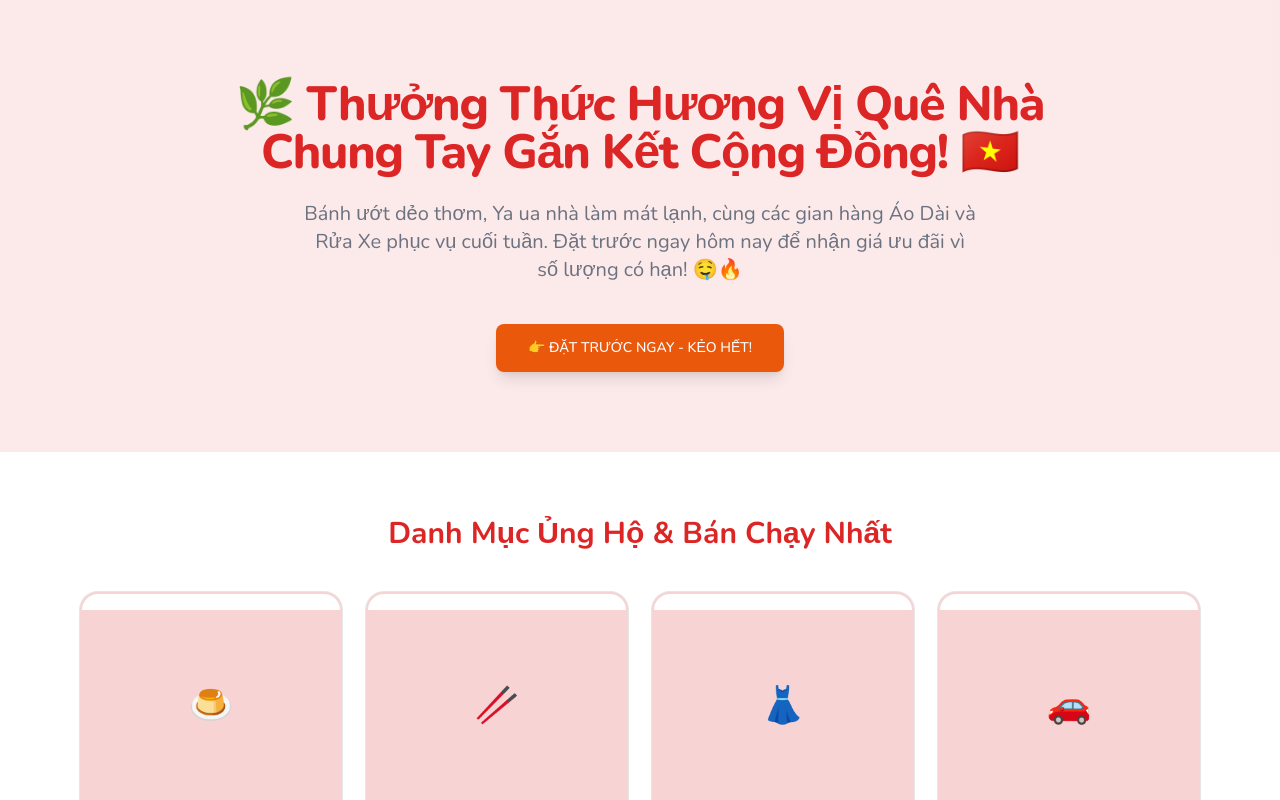
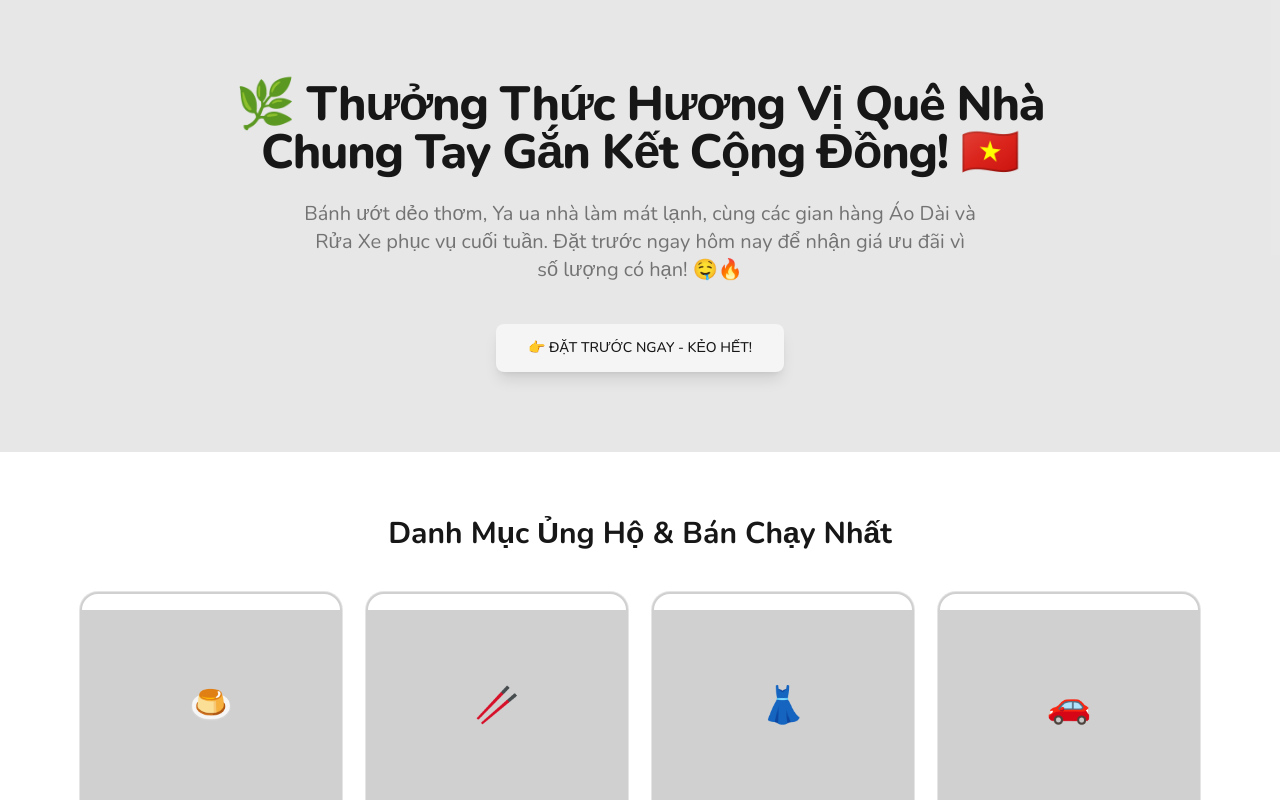
Before and after one commit to hieuliem/community-market, a Next.js app: page / in a window 1280 px wide. Shown: the top 800 px of the page. Built offline with nearby package versions, Linux system fonts and the light colour scheme.

Commit message:
style: change theme to White & Black

```diff
--- a/src/app/globals.css
+++ b/src/app/globals.css
@@ -50,71 +50,71 @@
 
 :root {
   --background: #ffffff;
-  --foreground: #111111;
+  --foreground: #000000;
   --card: #ffffff;
-  --card-foreground: #111111;
+  --card-foreground: #000000;
   --popover: #ffffff;
-  --popover-foreground: #111111;
-  --primary: #dc2626; /* Red */
+  --popover-foreground: #000000;
+  --primary: #171717; /* Black */
   --primary-foreground: #ffffff;
-  --secondary: #ea580c; /* Orange */
-  --secondary-foreground: #ffffff;
-  --muted: #f3f4f6;
-  --muted-foreground: #6b7280;
-  --accent: #f3f4f6;
-  --accent-foreground: #dc2626;
+  --secondary: #f5f5f5; /* Light Gray */
+  --secondary-foreground: #171717;
+  --muted: #f5f5f5;
+  --muted-foreground: #737373;
+  --accent: #f5f5f5;
+  --accent-foreground: #171717;
   --destructive: #ef4444;
-  --border: #e5e7eb;
-  --input: #e5e7eb;
-  --ring: #dc2626;
-  --chart-1: #dc2626;
-  --chart-2: #ea580c;
-  --chart-3: #f97316;
-  --chart-4: #fb923c;
-  --chart-5: #fdba74;
+  --border: #e5e5e5;
+  --input: #e5e5e5;
+  --ring: #171717;
+  --chart-1: #171717;
+  --chart-2: #262626;
+  --chart-3: #404040;
+  --chart-4: #525252;
+  --chart-5: #737373;
   --radius: 0.625rem;
   --sidebar: #ffffff;
-  --sidebar-foreground: #111111;
-  --sidebar-primary: #dc2626;
+  --sidebar-foreground: #000000;
+  --sidebar-primary: #171717;
   --sidebar-primary-foreground: #ffffff;
-  --sidebar-accent: #f3f4f6;
-  --sidebar-accent-foreground: #dc2626;
-  --sidebar-border: #e5e7eb;
-  --sidebar-ring: #dc2626;
+  --sidebar-accent: #f5f5f5;
+  --sidebar-accent-foreground: #171717;
+  --sidebar-border: #e5e5e5;
+  --sidebar-ring: #171717;
 }
 
 .dark {
-  --background: #111111;
-  --foreground: #f8f8f8;
-  --card: #1a1a1a;
-  --card-foreground: #f8f8f8;
-  --popover: #1a1a1a;
-  --popover-foreground: #f8f8f8;
-  --primary: #dc2626;
-  --primary-foreground: #ffffff;
-  --secondary: #ea580c;
+  --background: #0a0a0a;
+  --foreground: #ffffff;
+  --card: #0a0a0a;
+  --card-foreground: #ffffff;
+  --popover: #0a0a0a;
+  --popover-foreground: #ffffff;
+  --primary: #ffffff;
+  --primary-foreground: #000000;
+  --secondary: #262626;
   --secondary-foreground: #ffffff;
-  --muted: #2a2a2a;
-  --muted-foreground: #a0a0a0;
-  --accent: #2a2a2a;
-  --accent-foreground: #dc2626;
+  --muted: #262626;
+  --muted-foreground: #a3a3a3;
+  --accent: #262626;
+  --accent-foreground: #ffffff;
   --destructive: #ef4444;
-  --border: #333333;
-  --input: #333333;
-  --ring: #dc2626;
-  --chart-1: #dc2626;
-  --chart-2: #ea580c;
-  --chart-3: #f97316;
-  --chart-4: #fb923c;
-  --chart-5: #fdba74;
-  --sidebar: #1a1a1a;
-  --sidebar-foreground: #f8f8f8;
-  --sidebar-primary: #dc2626;
-  --sidebar-primary-foreground: #ffffff;
-  --sidebar-accent: #2a2a2a;
-  --sidebar-accent-foreground: #dc2626;
-  --sidebar-border: #333333;
-  --sidebar-ring: #dc2626;
+  --border: #262626;
+  --input: #262626;
+  --ring: #ffffff;
+  --chart-1: #ffffff;
+  --chart-2: #e5e5e5;
+  --chart-3: #d4d4d4;
+  --chart-4: #a3a3a3;
+  --chart-5: #737373;
+  --sidebar: #0a0a0a;
+  --sidebar-foreground: #ffffff;
+  --sidebar-primary: #ffffff;
+  --sidebar-primary-foreground: #000000;
+  --sidebar-accent: #262626;
+  --sidebar-accent-foreground: #ffffff;
+  --sidebar-border: #262626;
+  --sidebar-ring: #ffffff;
 }
 
 @layer base {
```
